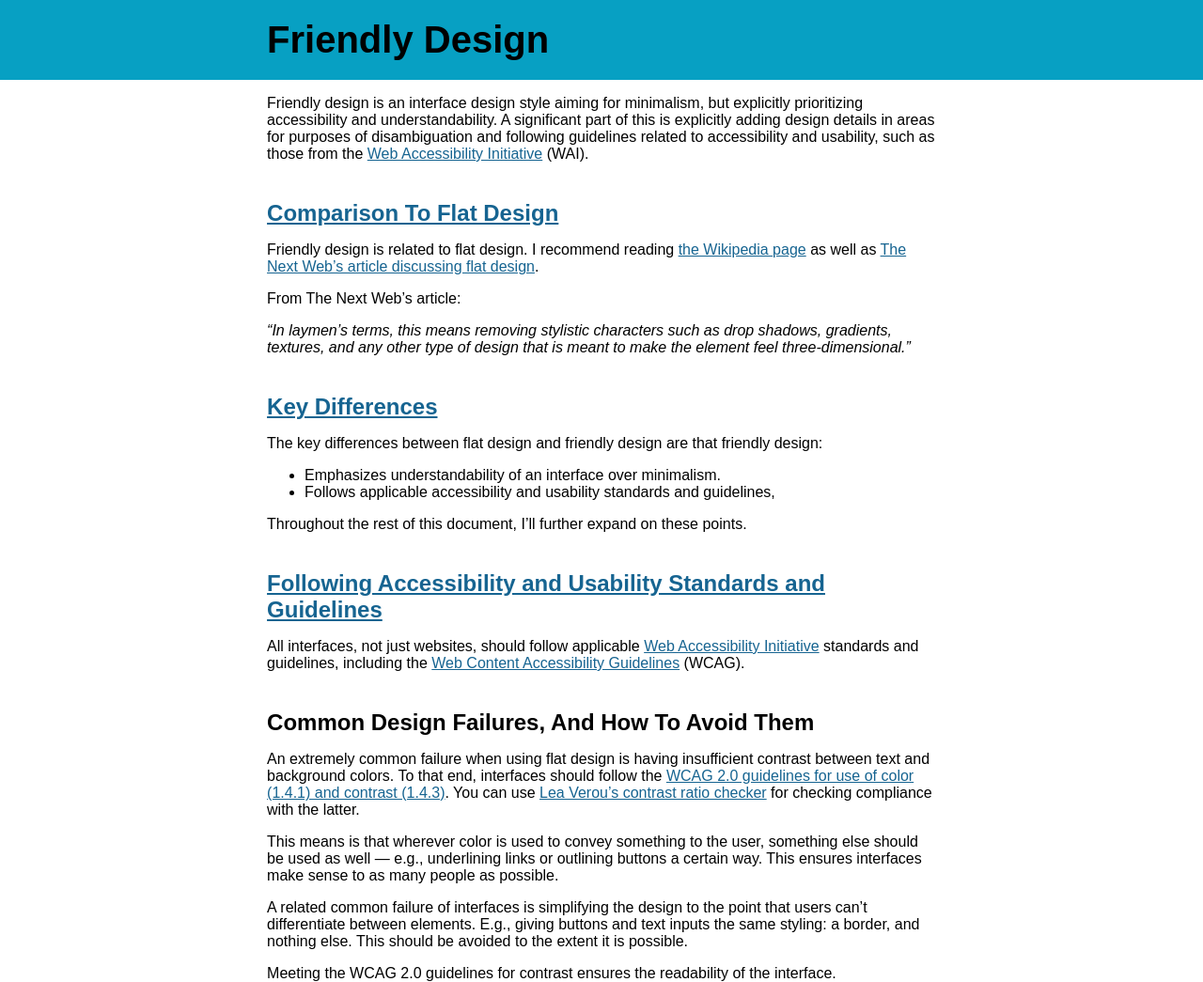
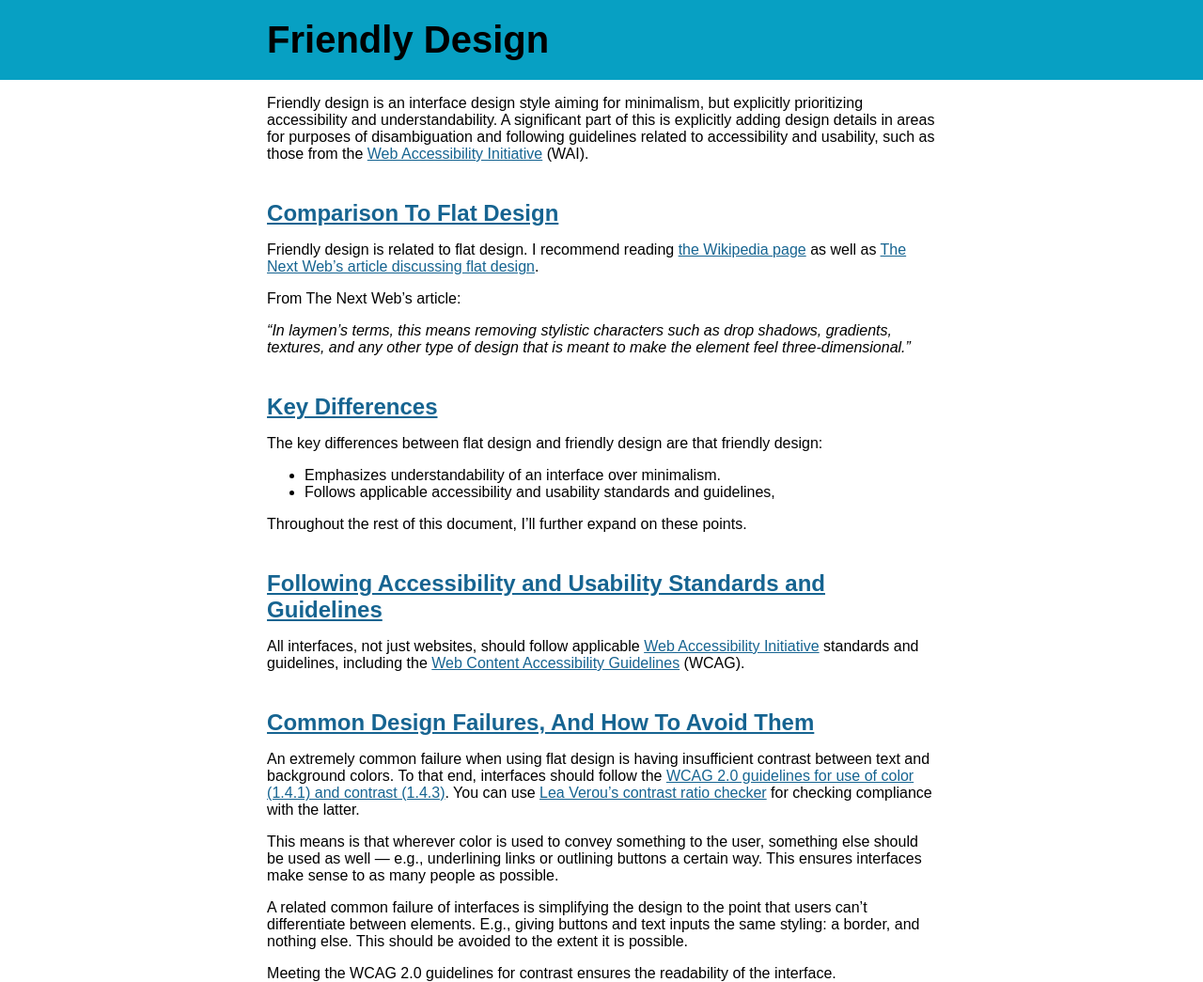
Before and after one commit to duckinator/friendly-design.github.io, a Jekyll site: the page built from index.markdown, in a window 1280 px wide. Shown: the whole page at 94% size. Built offline with Jekyll 4.4.1, drawn with Linux system fonts in a browser that asks for light colours.

Commit message:
Linkify missed header.

```diff
--- a/index.markdown
+++ b/index.markdown
@@ -39,7 +39,7 @@ All interfaces, not just websites, should follow applicable
 standards and guidelines, including the [Web Content Accessibility Guidelines](https://en.wikipedia.org/wiki/Web_Content_Accessibility_Guidelines)
 (WCAG).
 
-## Common Design Failures, And How To Avoid Them
+<h2 id="common-failures"><a href="#common-failures">Common Design Failures, And How To Avoid Them</a></h2>
 
 An extremely common failure when using flat design is having insufficient
 contrast between text and background colors. To that end, interfaces
```
